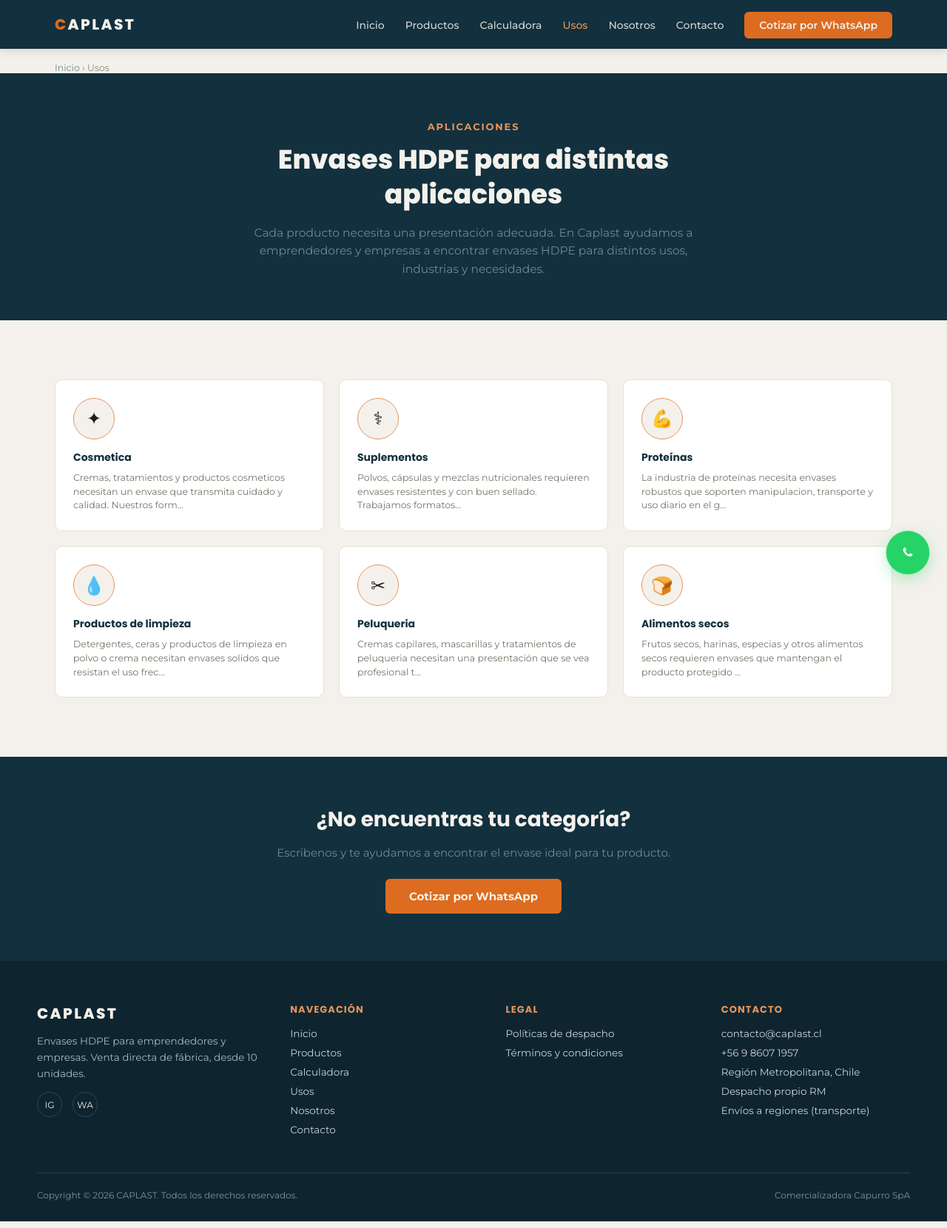
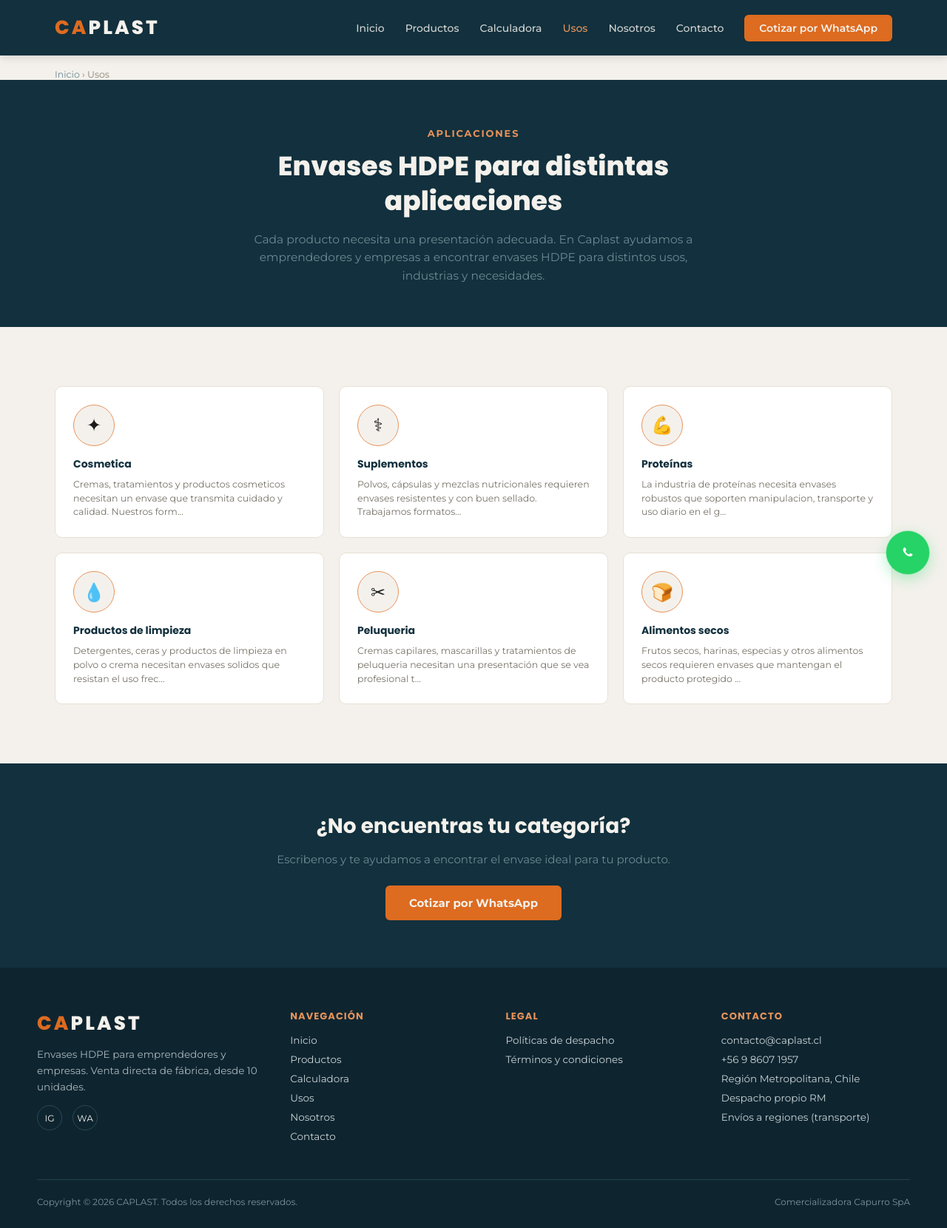
Before and after one commit to vcapurro56/caplast2, a plain HTML site: page usos/index.html in a window 1280 px wide. Shown: the whole page at 74% size. Drawn offline with Linux system fonts and the light colour scheme.

Commit message:
Update wordmark styling and fix capitalization in navigation and footer across multiple pages

```diff
--- a/assets/css/style.css
+++ b/assets/css/style.css
@@ -21,7 +21,7 @@
 /* ===== Header / Nav ===== */
 header { background:var(--azul); position:sticky; top:0; z-index:100; box-shadow:0 2px 12px rgba(0,0,0,0.15); }
 .nav-wrap { max-width:1180px; margin:0 auto; display:flex; align-items:center; justify-content:space-between; padding:18px 24px; position:relative; }
-.nav-wrap .wordmark { font-size:20px; color:var(--cobre); text-decoration:none; }
+.nav-wrap .wordmark { font-size:26px; color:var(--cobre); text-decoration:none; }
 .nav-wrap .wordmark .wordmark-rest { color:var(--blanco); }
 .nav-links { display:flex; align-items:center; gap:28px; list-style:none; }
 .nav-links a { color:var(--blanco); text-decoration:none; font-size:14px; font-weight:500; opacity:0.85; transition:opacity .2s, color .2s; }
@@ -263,7 +263,8 @@
 /* ===== Footer ===== */
 footer { background:var(--azul-2); color:var(--blanco); padding:56px 24px 28px; }
 .footer-wrap { max-width:1180px; margin:0 auto; display:grid; grid-template-columns:1.2fr 1fr 1fr 1fr; gap:36px; }
-.footer-wrap .wordmark { font-size:20px; color:var(--blanco); margin-bottom:12px; display:block; text-decoration:none; }
+.footer-wrap .wordmark { font-size:26px; color:var(--cobre); margin-bottom:12px; display:block; text-decoration:none; }
+.footer-wrap .wordmark .wordmark-rest { color:var(--blanco); }
 .footer-wrap p { font-size:13.5px; color:#A9B7BC; line-height:1.6; }
 .footer-col h4 { font-family:'Poppins',sans-serif; font-size:13px; letter-spacing:0.08em; text-transform:uppercase; color:var(--cobre-claro); margin-bottom:14px; }
 .footer-col a { display:block; color:#C9D3D6; text-decoration:none; font-size:13.5px; margin-bottom:10px; }
--- a/usos/index.html
+++ b/usos/index.html
@@ -11,7 +11,7 @@
 <body>
 <header>
   <div class="nav-wrap">
-    <a href="/" class="wordmark">C<span class="wordmark-rest">aplast</span></a>
+    <a href="/" class="wordmark">Ca<span class="wordmark-rest">plast</span></a>
     <ul class="nav-links" id="nav-links">
       <li><a href="/" class="">Inicio</a></li>
       <li><a href="/productos/" class="">Productos</a></li>
@@ -86,7 +86,7 @@
 <footer>
   <div class="footer-wrap">
     <div>
-      <a href="/" class="wordmark">C<span class="wordmark-rest">aplast</span></a>
+      <a href="/" class="wordmark">Ca<span class="wordmark-rest">plast</span></a>
       <p>Envases HDPE para emprendedores y empresas. Venta directa de fábrica, desde 10 unidades.</p>
       <div class="socials">
         <a href="https://instagram.com/caplast.cl" target="_blank" aria-label="Instagram">IG</a>
```
Also changed, not shown: calculadora/index.html (+2 -2 lines), contacto/index.html (+2 -2 lines), index.html (+2 -2 lines), nosotros/index.html (+2 -2 lines), productos/envase-hdpe-1000cc/index.html (+2 -2 lines), productos/envase-hdpe-200cc/index.html (+2 -2 lines), productos/envase-hdpe-250cc/index.html (+2 -2 lines), productos/envase-hdpe-500cc/index.html (+2 -2 lines), productos/envase-hdpe-650cc/index.html (+2 -2 lines), productos/index.html (+2 -2 lines), productos/pote-capsula-250cc/index.html (+2 -2 lines), usos/envases-para-alimentos-secos/index.html (+2 -2 lines), usos/envases-para-cosmetica/index.html (+2 -2 lines), usos/envases-para-peluqueria/index.html (+2 -2 lines), 3 more files.
